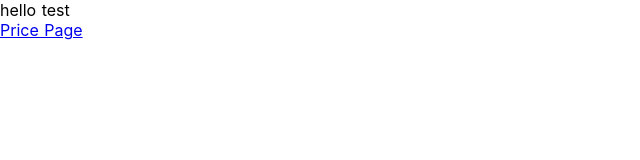
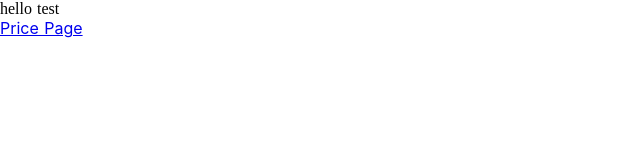
Before and after one commit to Takuya-Ampi/nuxt-project-udemy, a Nuxt app: page / in a window 1280 px wide. Shown: the top 160 px of the page, without its empty margins (0-640 px from the left). Built offline with nearby package versions, Linux system fonts and the light colour scheme.

Commit message:
HTMLヘッダーの編集

```diff
--- a/nuxt.config.js
+++ b/nuxt.config.js
@@ -5,14 +5,16 @@ export default {
   ** Headers of the page
   */
   head: {
-    title: process.env.npm_package_name || '',
+    // title: process.env.npm_package_name || '',
+    title: 'Hello Nuxt.js!',
     meta: [
       { charset: 'utf-8' },
       { name: 'viewport', content: 'width=device-width, initial-scale=1' },
       { hid: 'description', name: 'description', content: process.env.npm_package_description || '' }
     ],
     link: [
-      { rel: 'icon', type: 'image/x-icon', href: '/favicon.ico' }
+      { rel: 'icon', type: 'image/x-icon', href: '/favicon.ico' },
+      { rel: "stylesheet", href:"https://fonts.googleapis.com/css?family=Kaushan+Script"},
     ]
   },
   /*
--- a/pages/index.vue
+++ b/pages/index.vue
@@ -16,4 +16,7 @@ export default {
 </script>
 
 <style>
+p {
+  font-family: 'A-OTF Ryumin Pro';
+}
 </style>
--- a/pages/users/index.vue
+++ b/pages/users/index.vue
@@ -16,4 +16,5 @@ export default {
 </script>
 
 <style>
+
 </style>
```
